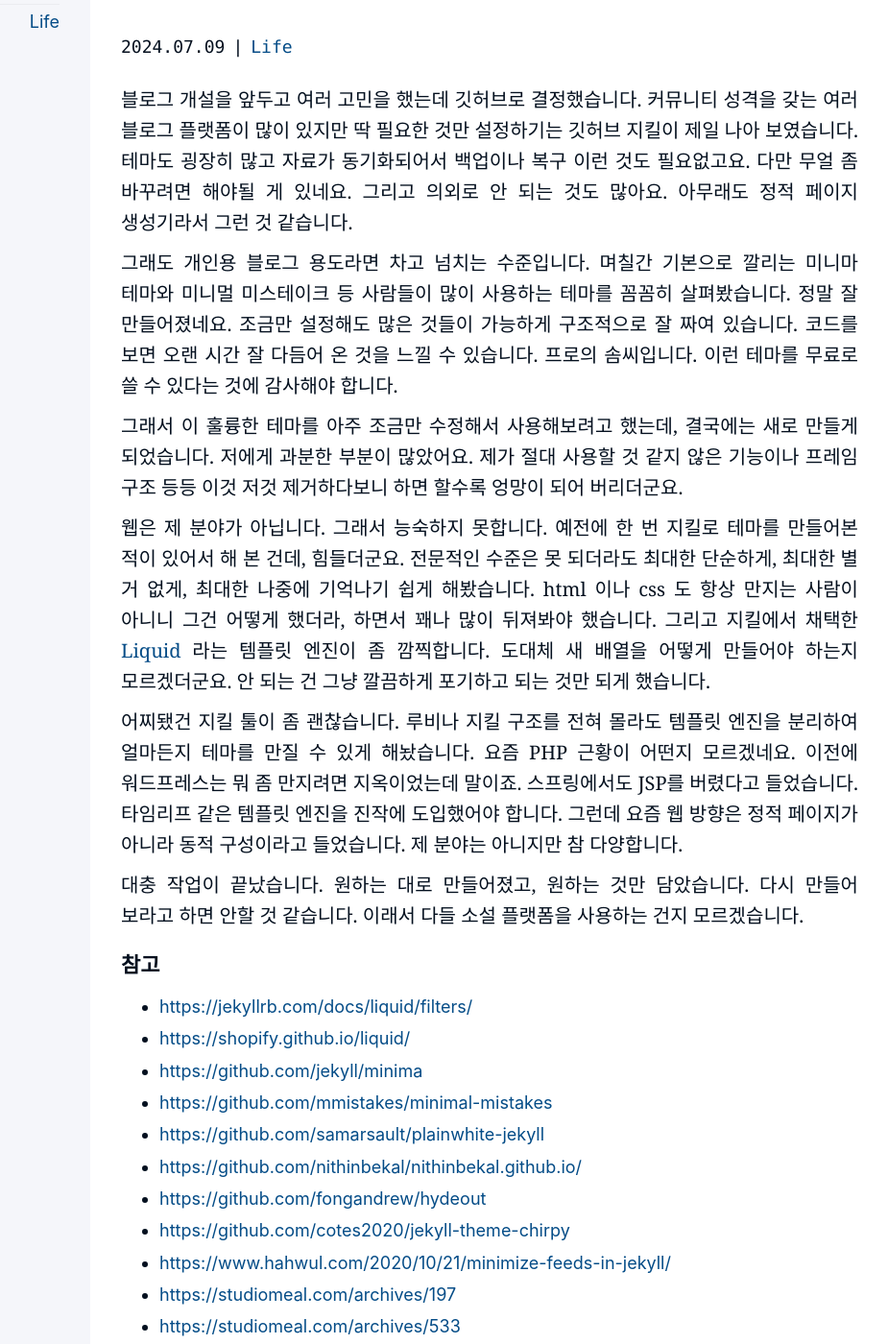
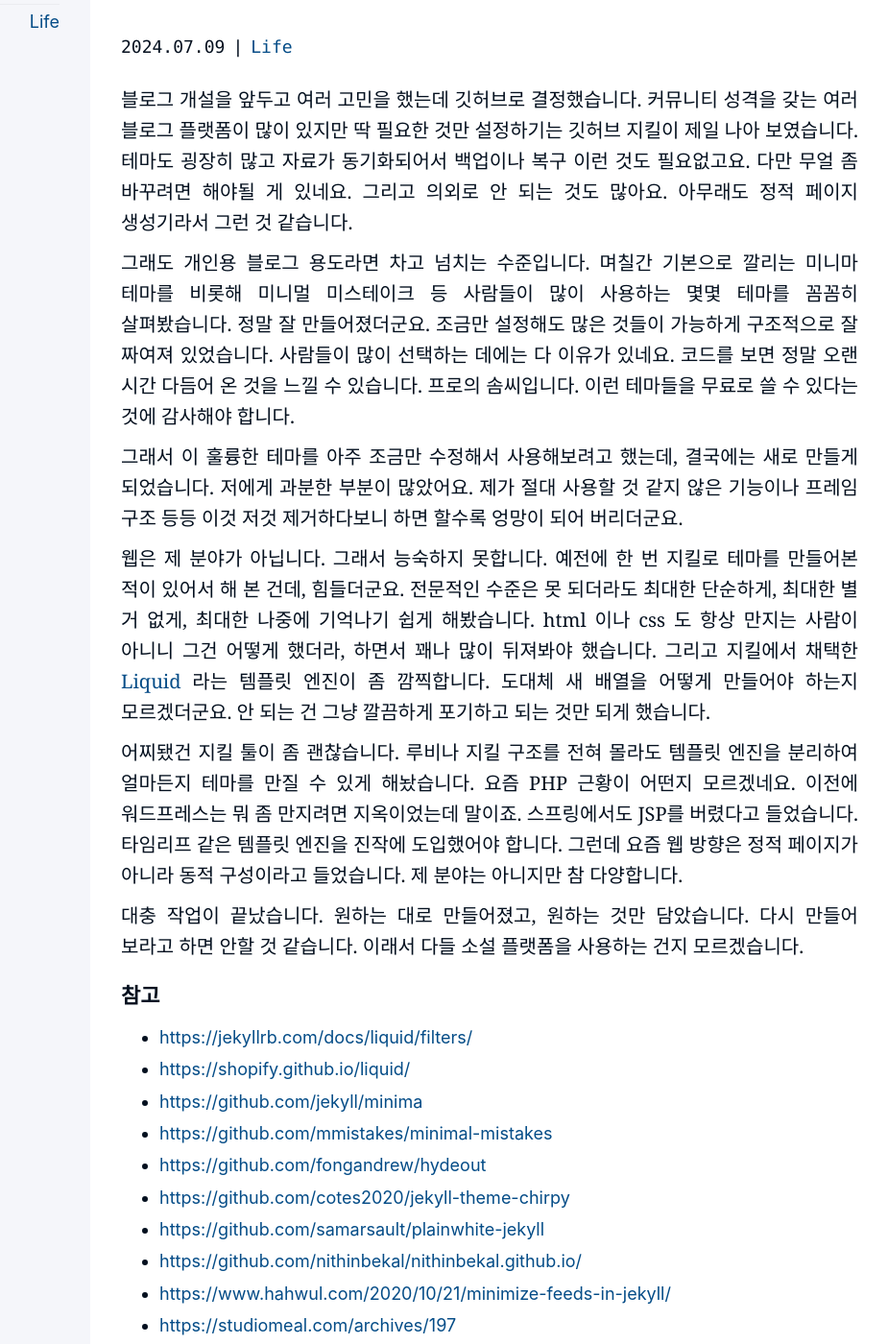
Before and after one commit to kiroshin/kiroshin.github.io, a Jekyll site: the page built from _posts/2024-07-09-blog-theme.md, in a window 1280 px wide and 1400 px high, scrolled down 537 px. Shown: the whole window at 96% size, without its empty margins (226-1151 px from the left). Built offline with Jekyll 4.4.1, drawn with Linux system fonts in a browser that asks for light colours.

Commit message:
Update 2024-07-09-blog-theme.md

```diff
--- a/_posts/2024-07-09-blog-theme.md
+++ b/_posts/2024-07-09-blog-theme.md
@@ -9,7 +9,7 @@ brief: 테마를 새로 만들었습니다. 웹은 제 분야가 아닙니다.
 
 블로그 개설을 앞두고 여러 고민을 했는데 깃허브로 결정했습니다. 커뮤니티 성격을 갖는 여러 블로그 플랫폼이 많이 있지만 딱 필요한 것만 설정하기는 깃허브 지킬이 제일 나아 보였습니다. 테마도 굉장히 많고 자료가 동기화되어서 백업이나 복구 이런 것도 필요없고요. 다만 무얼 좀 바꾸려면 해야될 게 있네요. 그리고 의외로 안 되는 것도 많아요. 아무래도 정적 페이지 생성기라서 그런 것 같습니다.
 
-그래도 개인용 블로그 용도라면 차고 넘치는 수준입니다. 며칠간 기본으로 깔리는 미니마 테마와 미니멀 미스테이크 등 사람들이 많이 사용하는 테마를 꼼꼼히 살펴봤습니다. 정말 잘 만들어졌네요. 조금만 설정해도 많은 것들이 가능하게 구조적으로 잘 짜여 있습니다. 코드를 보면 오랜 시간 잘 다듬어 온 것을 느낄 수 있습니다. 프로의 솜씨입니다. 이런 테마를 무료로 쓸 수 있다는 것에 감사해야 합니다.
+그래도 개인용 블로그 용도라면 차고 넘치는 수준입니다. 며칠간 기본으로 깔리는 미니마 테마를 비롯해 미니멀 미스테이크 등 사람들이 많이 사용하는 몇몇 테마를 꼼꼼히 살펴봤습니다. 정말 잘 만들어졌더군요. 조금만 설정해도 많은 것들이 가능하게 구조적으로 잘 짜여져 있었습니다. 사람들이 많이 선택하는 데에는 다 이유가 있네요. 코드를 보면 정말 오랜 시간 다듬어 온 것을 느낄 수 있습니다. 프로의 솜씨입니다. 이런 테마들을 무료로 쓸 수 있다는 것에 감사해야 합니다.
 
 그래서 이 훌륭한 테마를 아주 조금만 수정해서 사용해보려고 했는데, 결국에는 새로 만들게 되었습니다. 저에게 과분한 부분이 많았어요. 제가 절대 사용할 것 같지 않은 기능이나 프레임 구조 등등 이것 저것 제거하다보니 하면 할수록 엉망이 되어 버리더군요.
 
@@ -25,10 +25,10 @@ brief: 테마를 새로 만들었습니다. 웹은 제 분야가 아닙니다.
 * <https://shopify.github.io/liquid/>
 * <https://github.com/jekyll/minima>
 * <https://github.com/mmistakes/minimal-mistakes>
+* <https://github.com/fongandrew/hydeout>
+* <https://github.com/cotes2020/jekyll-theme-chirpy>
 * <https://github.com/samarsault/plainwhite-jekyll>
 * <https://github.com/nithinbekal/nithinbekal.github.io/>
-* <https://github.com/fongandrew/hydeout>
-* <https://github.com/cotes2020/jekyll-theme-chirpy>
 * <https://www.hahwul.com/2020/10/21/minimize-feeds-in-jekyll/>
 * <https://studiomeal.com/archives/197>
 * <https://studiomeal.com/archives/533>
```
